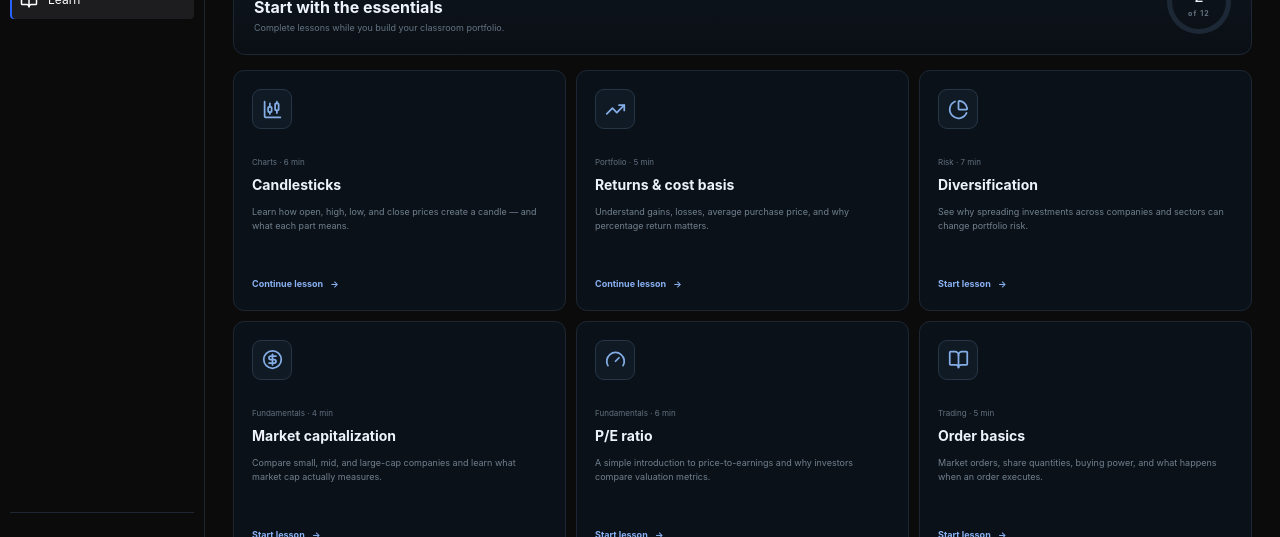
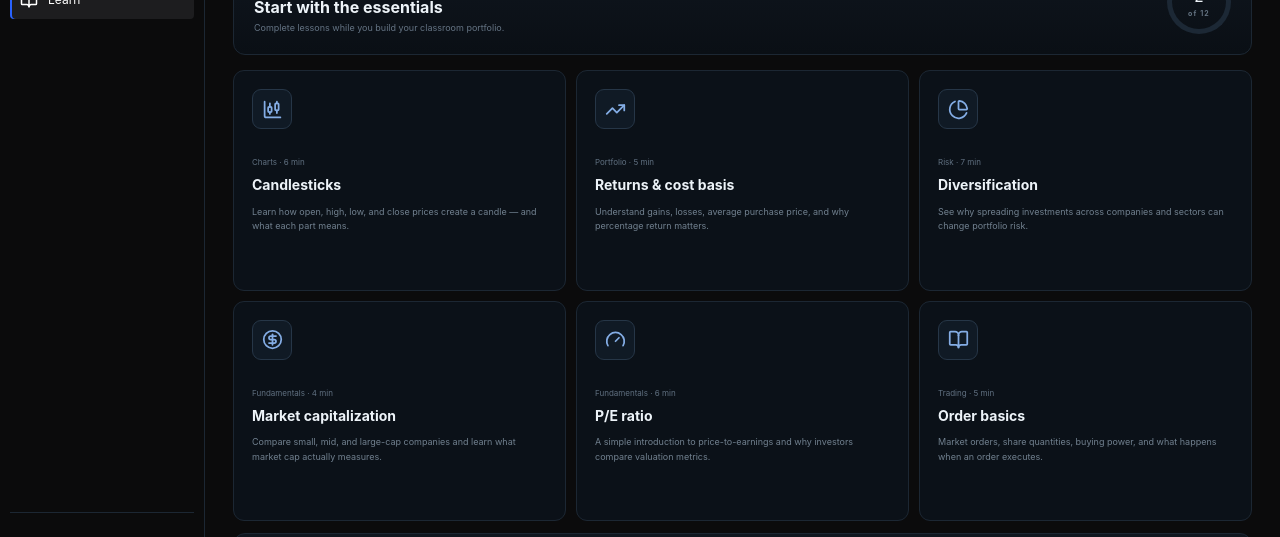
Before and after one commit to bustinhub/marketlab, a Next.js app: page /learn in a window 1280 px wide. Shown: the part 263-800 px from the top of the page. Built offline with nearby package versions, Linux system fonts and the light colour scheme; no server answers.

Commit message:
Keep learning page informational without dead buttons

```diff
--- a/app/learn/page.tsx
+++ b/app/learn/page.tsx
@@ -15,7 +15,7 @@ export default function LearnPage(){
     <div className="pageContainer">
       <div className="pageHero learnHero"><div><small>MARKETLAB LEARN</small><h1>Investing, explained clearly.</h1><p>Short lessons built around the same tools you use in the paper-trading simulator.</p></div></div>
       <section className="learnProgress premiumCard"><div><small>YOUR PROGRESS</small><h2>Start with the essentials</h2><p>Complete lessons while you build your classroom portfolio.</p></div><div className="progressRing"><span>2</span><small>of 12</small></div></section>
-      <div className="lessonGrid">{lessons.map(({icon:Icon,title,text,tag},i)=><article className="lessonCard" key={title}><div className="lessonIcon"><Icon size={21}/></div><small>{tag}</small><h2>{title}</h2><p>{text}</p><button>{i<2?"Continue lesson":"Start lesson"} <span>→</span></button></article>)}</div>
+      <div className="lessonGrid">{lessons.map(({icon:Icon,title,text,tag},i)=><article className="lessonCard" key={title}><div className="lessonIcon"><Icon size={21}/></div><small>{tag}</small><h2>{title}</h2><p>{text}</p></article>)}</div>
       <section className="premiumCard glossaryPanel"><div><small>QUICK GLOSSARY</small><h2>Terms you’ll see around MarketLab</h2></div><div className="glossaryGrid"><div><b>Buying power</b><span>Cash currently available for new simulated investments.</span></div><div><b>Unrealized return</b><span>Gain or loss on a position that you still own.</span></div><div><b>Volume</b><span>How many shares have traded during a period.</span></div><div><b>52-week range</b><span>The stock’s high and low over roughly the last year.</span></div></div></section>
     </div>
   </AppShell>;
```
